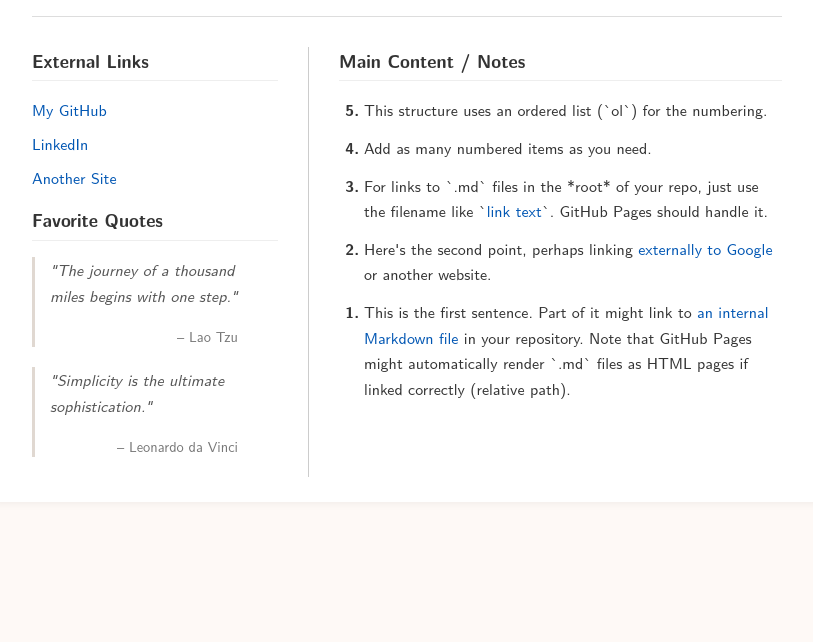
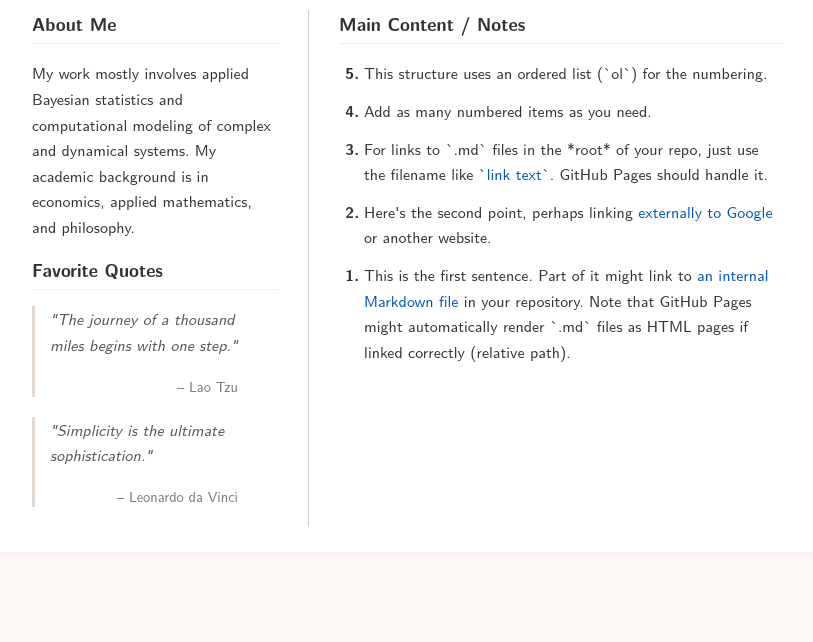
Before and after one commit to regmsd/regmsd.github.io, a plain HTML site: page index.html in a window 1280 px wide. Shown: the part 158-800 px from the top of the page, without its empty margins (233-1046 px from the left). Drawn offline with Linux system fonts and the light colour scheme.

Commit message:
Update index.html

```diff
--- a/index.html
+++ b/index.html
@@ -12,7 +12,6 @@
 
         <header>
             <h1 class="main-name">Sudeep Regmi</h1> <!-- CHANGE THIS -->
-            <p class="website-title">notes from under my Markov blanket</p> <!-- CHANGE THIS -->
         </header>
 
         <hr class="separator">
@@ -21,11 +20,9 @@
 
             <aside class="left-column">
                 <section class="links-section">
-                    <h3>External Links</h3>
+                    <h3>About Me</h3>
                     <ul>
-                        <li><a href="https://github.com/yourusername" target="_blank" rel="noopener noreferrer">My GitHub</a></li> <!-- CHANGE LINK AND TEXT -->
-                        <li><a href="https://linkedin.com/in/yourprofile" target="_blank" rel="noopener noreferrer">LinkedIn</a></li> <!-- CHANGE LINK AND TEXT -->
-                        <li><a href="https://example.com" target="_blank" rel="noopener noreferrer">Another Site</a></li> <!-- ADD/REMOVE/CHANGE LINKS -->
+                        My work mostly involves applied Bayesian statistics and computational modeling of complex and dynamical systems. My academic background is in economics, applied mathematics, and philosophy.
                     </ul>
                 </section>
 
```
